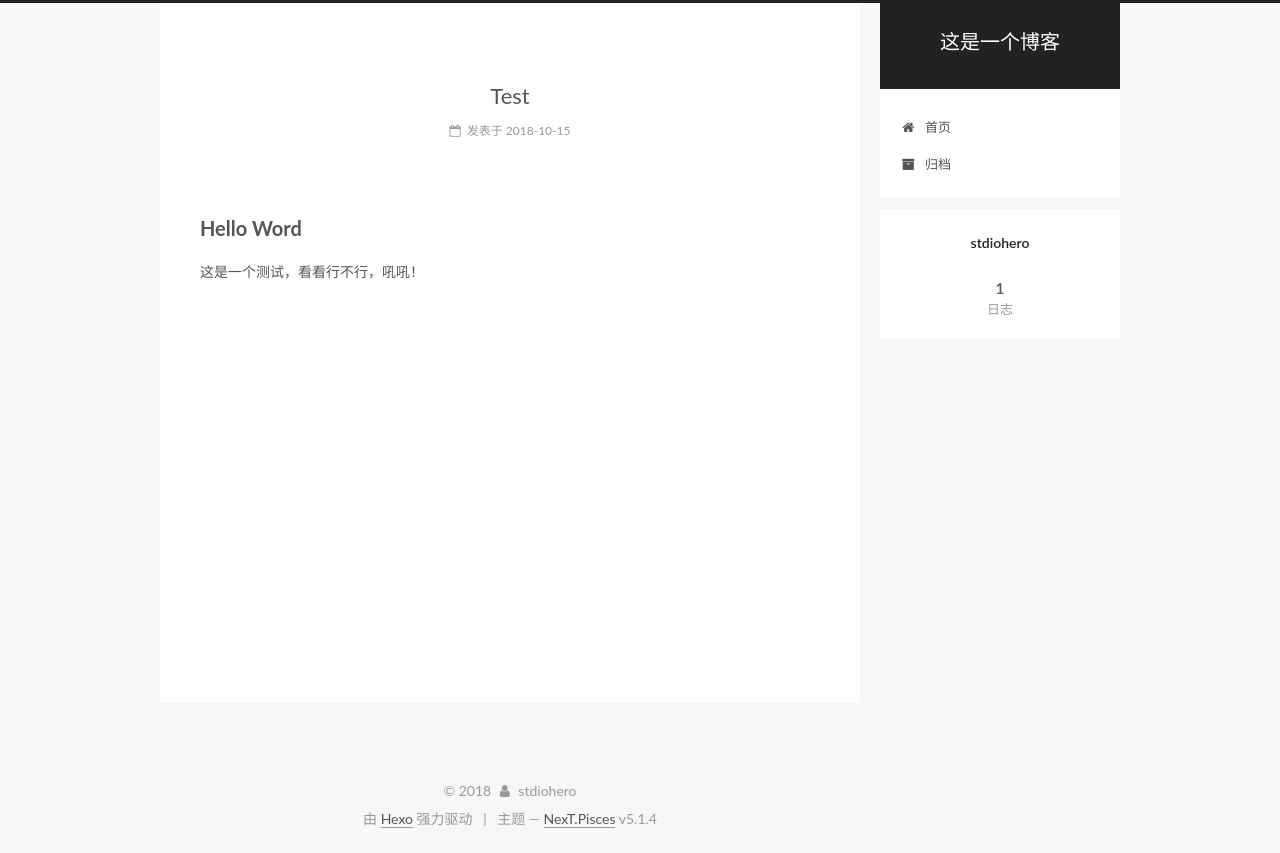
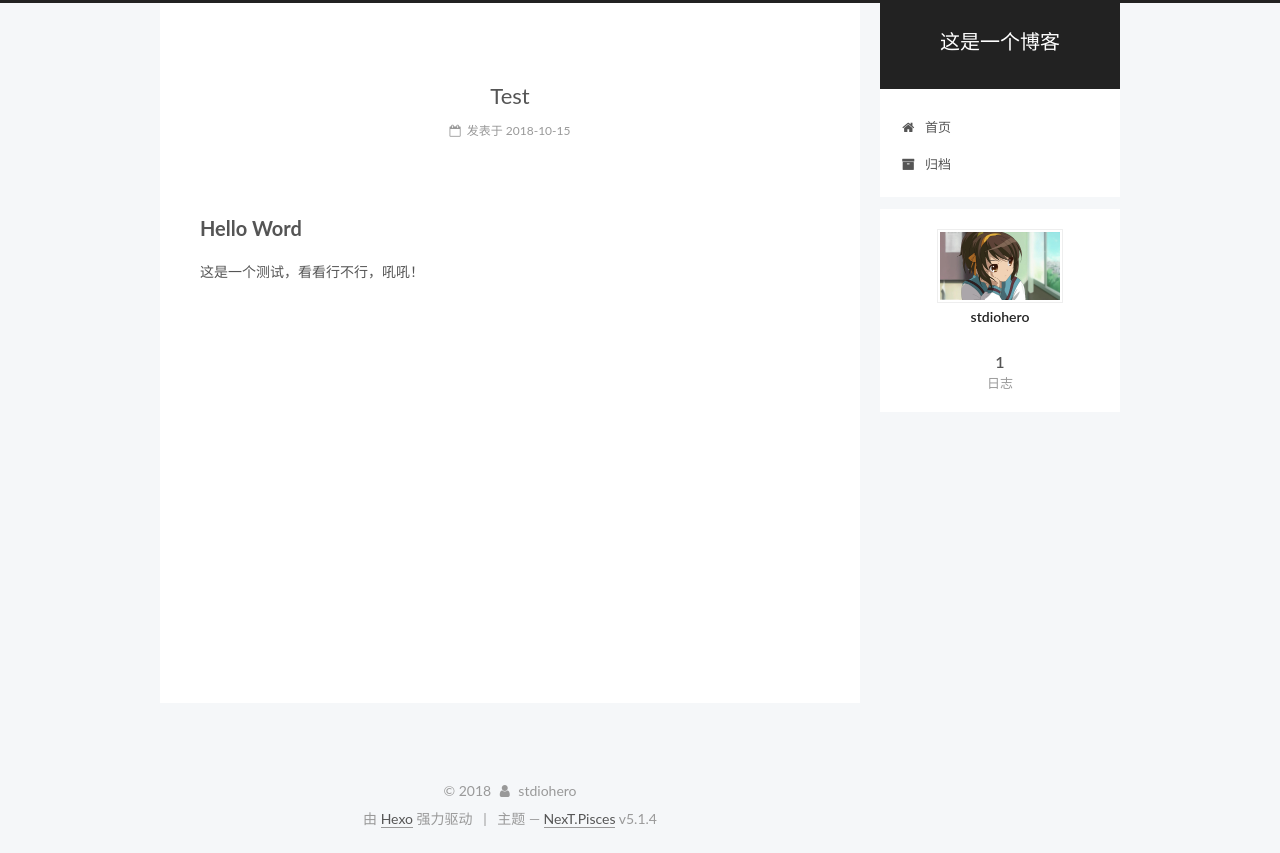
Before and after one commit to stdiohero/stdiohero.github.io, a plain HTML site: page index.html in a window 1280 px wide. Drawn offline with Linux system fonts and the light colour scheme.

Commit message:
Site updated: 2018-10-29 22:24:52

```diff
--- a/css/main.css
+++ b/css/main.css
@@ -1823,7 +1823,7 @@ pre .javascript .function {
   width: 4px;
   height: 4px;
   border-radius: 50%;
-  background: #3dc7e0;
+  background: #eb042d;
 }
 .links-of-blogroll {
   font-size: 13px;
--- a/index.html
+++ b/index.html
@@ -234,7 +234,7 @@
     <span hidden itemprop="author" itemscope itemtype="http://schema.org/Person">
       <meta itemprop="name" content="stdiohero">
       <meta itemprop="description" content="">
-      <meta itemprop="image" content="/images/avatar.gif">
+      <meta itemprop="image" content="/images/suzumiya.png">
     </span>
 
     <span hidden itemprop="publisher" itemscope itemtype="http://schema.org/Organization">
@@ -370,6 +370,10 @@
       <section class="site-overview-wrap sidebar-panel sidebar-panel-active">
         <div class="site-overview">
           <div class="site-author motion-element" itemprop="author" itemscope itemtype="http://schema.org/Person">
+
+              <img class="site-author-image" itemprop="image"
+                src="/images/suzumiya.png"
+                alt="stdiohero" />
 
               <p class="site-author-name" itemprop="name">stdiohero</p>
               <p class="site-description motion-element" itemprop="description"></p>
```
Also changed, not shown: 2018/10/15/Test/index.html (+5 -1 lines), archives/2018/10/index.html (+4 -0 lines), archives/2018/index.html (+4 -0 lines), archives/index.html (+4 -0 lines).
